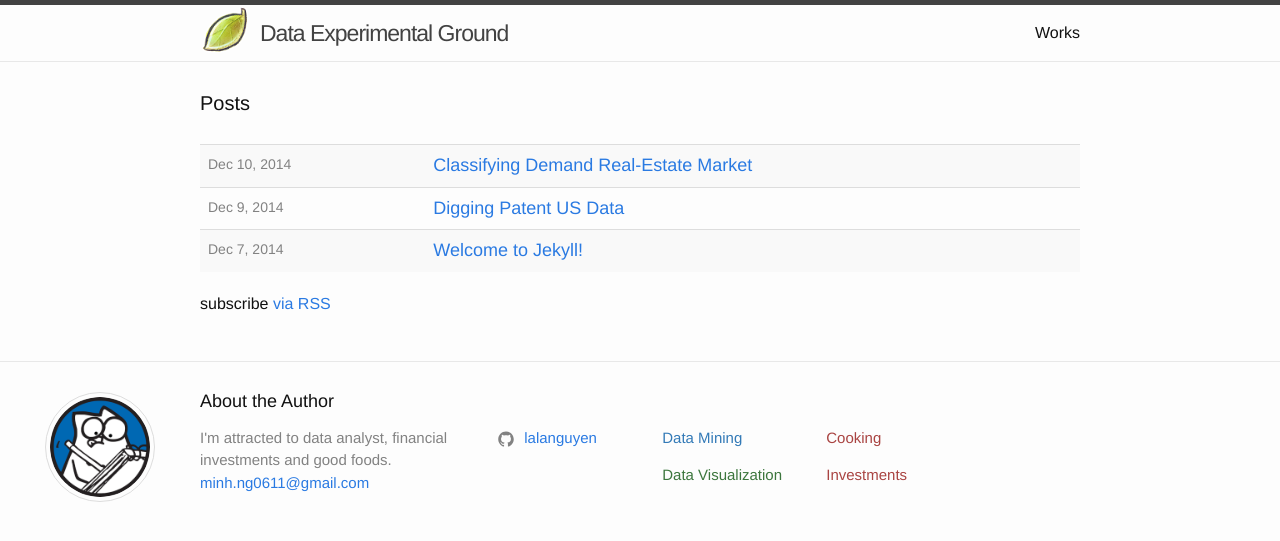
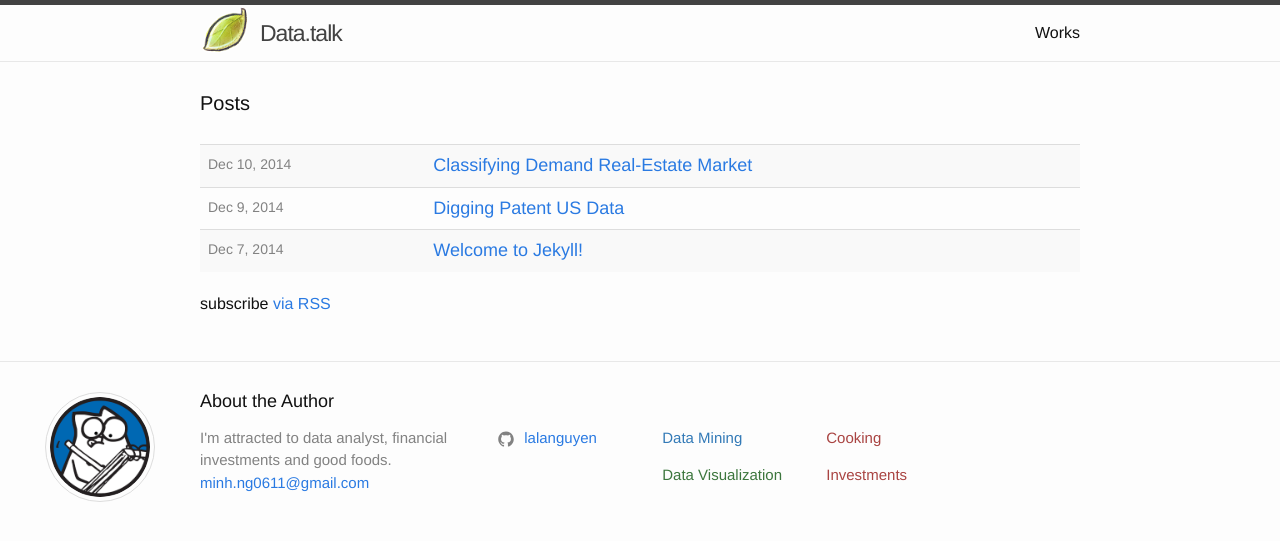
Before and after one commit to LalaNguyen/lalanguyen.github.io, a Jekyll site: the page built from index.html, in a window 1280 px wide. Shown: the top 541 px of the page. Built offline with Jekyll 4.4.1, drawn with Linux system fonts in a browser that asks for light colours.

Commit message:
change site.title

```diff
--- a/_config.yml
+++ b/_config.yml
@@ -1,5 +1,5 @@
 # Site settings
-title: Data Experimental Ground
+title: Data.talk
 email: minh.ng0611@gmail.com
 description: "Data Mining Data Visualization Cooking books <3"
 baseurl: "" # the subpath of your site, e.g. /blog/
```
Also changed, not shown: 6 other files.
